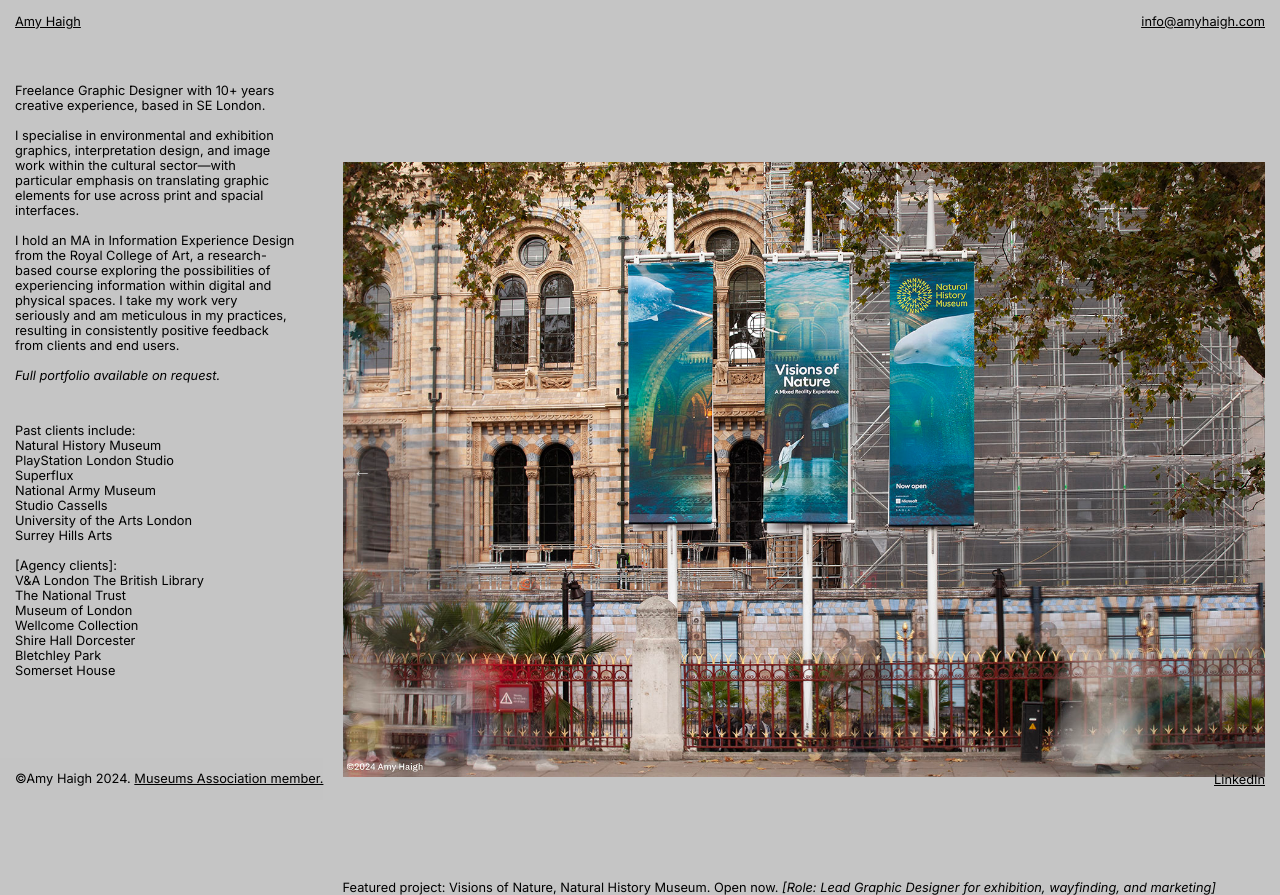
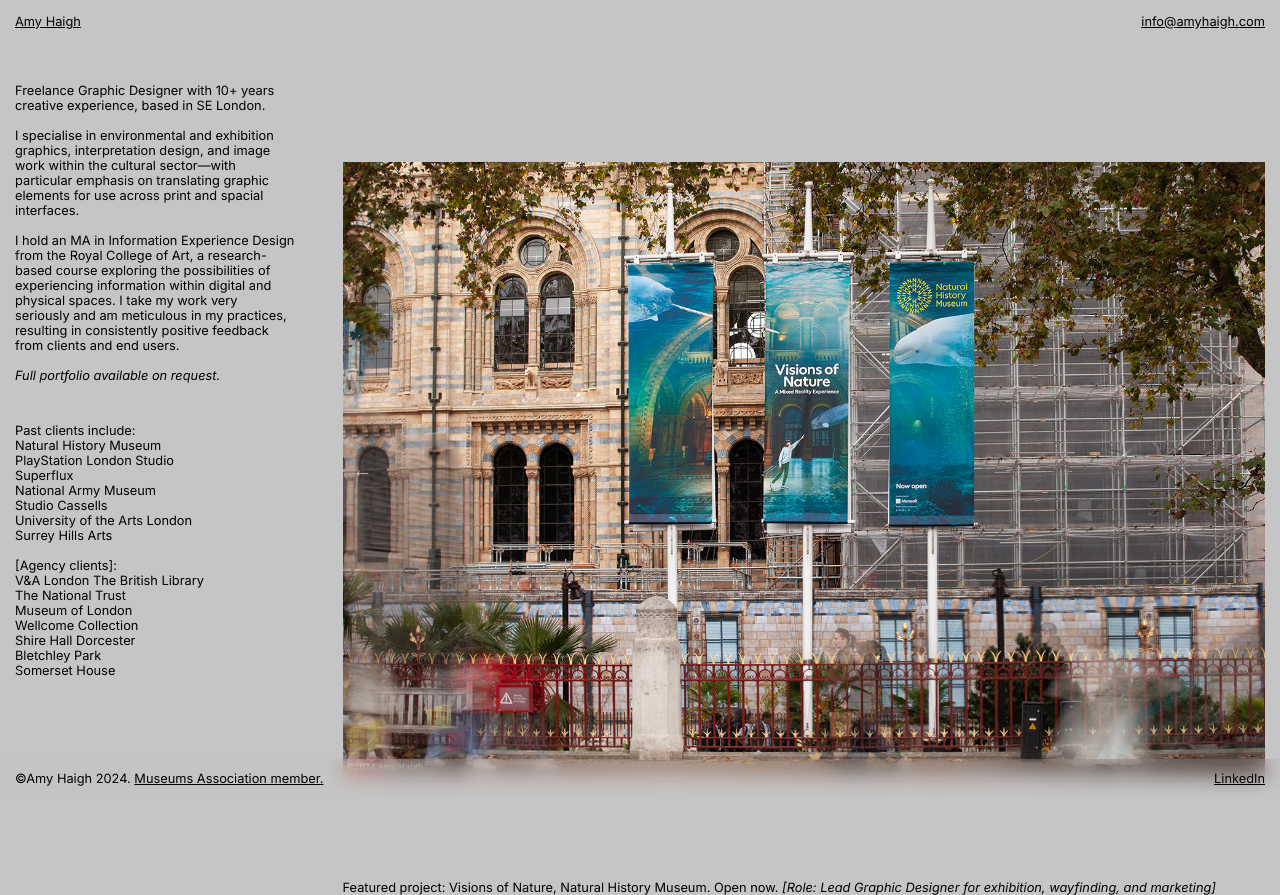
Before and after one commit to amyhaigh/amyhaigh.github.io, a plain HTML site: page index.html in a window 1280 px wide. Drawn offline with Linux system fonts and the light colour scheme.

Commit message:
Add files via upload

```diff
--- a/index.html
+++ b/index.html
@@ -156,12 +156,14 @@
 
 
 
-<p class="Linkedin"><a href="https://www.linkedin.com/in/amyhaighxyz/" target="_blank">LinkedIn</a></p>
+            <div class="Linkedin"><p><a href="https://www.linkedin.com/in/amyhaighxyz/" target="_blank">LinkedIn</a></p></div>
 
 
 
-<footer><p>©Amy Haigh 2024. <a href="https://www.museumsassociation.org/find-a-product-or-service/supplier-detail/?id=66ec6d3d-8ca6-ef11-95f6-7c1e5204407b" target="_blank">Museums Association member.</a></p></footer>
+            <footer><p>©Amy Haigh 2024. <a href="https://www.museumsassociation.org/find-a-product-or-service/supplier-detail/?id=66ec6d3d-8ca6-ef11-95f6-7c1e5204407b" target="_blank">Museums Association member.</a></p></footer>
 
+
+            <div class="footer-bar"></div>
 
 </div>
 
--- a/style.css
+++ b/style.css
@@ -267,12 +267,16 @@ padding-bottom: 30px;
 
 footer
 {
-    position: absolute;
+    position: fixed;
     bottom: 0;
     left: 0;
     padding-bottom: 1px;
     padding-left: 15px;
-    background-color: rgba(197, 197, 197, .7)
+    padding-right: 15px;
+    z-index:1;
+    /* background-color: rgba(197, 197, 197, .7);
+    backdrop-filter: blur(10px); */
+
 
 
 }
@@ -280,9 +284,29 @@ footer
 .Linkedin
 {
     text-decoration: underline;
-    position: absolute;
+    position: fixed;
     bottom: 0;
     right: 0;
-    padding-bottom: 1x;
+    padding-bottom: 1px;
     padding-right: 15px;
+    padding-left: 15px;
+    z-index:1;
+    /* background-color: rgba(197, 197, 197, .7);
+    backdrop-filter: blur(10px); */
 }
+
+
+.footer-bar
+{
+    background-color: rgba(197, 197, 197, .1);
+
+    position: fixed;
+    bottom: 0;
+    right: 0;
+    padding-bottom: 1px;
+    padding-right: 15px;
+    padding-left: 15px;
+    width: 100%;
+    height: 40px;
+
+    backdrop-filter: blur(10px);}
```
